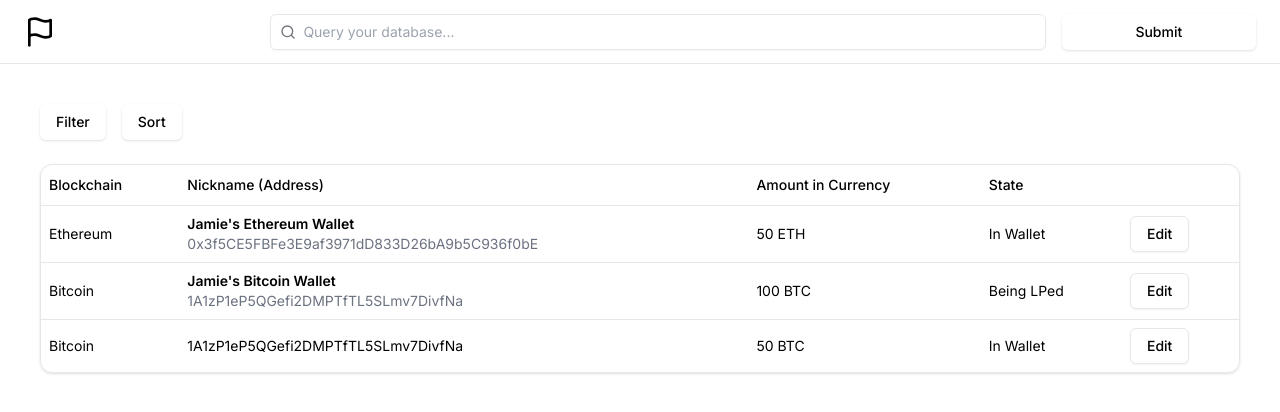
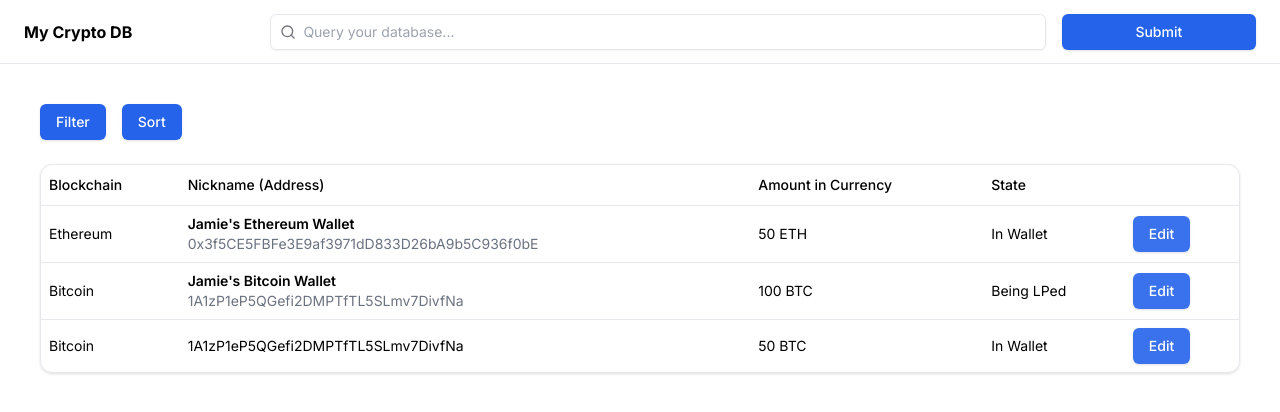
Before and after one commit to ArshaanB/wallet-base, a Next.js app: page / in a window 1280 px wide. Shown: the top 412 px of the page. Built offline with nearby package versions, Linux system fonts and the light colour scheme.

Commit message:
Added blue styling to buttons replaced logo

```diff
--- a/components/home.tsx
+++ b/components/home.tsx
@@ -15,22 +15,8 @@ export function Home() {
     <div key="1" className="flex flex-col w-full min-h-screen">
       <header className="flex items-center h-16 px-4 border-b shrink-0 md:px-6">
         <div className="w-1/5 flex items-center">
-          <svg
-            className=" w-8 h-8"
-            fill="none"
-            height="24"
-            stroke="currentColor"
-            strokeLinecap="round"
-            strokeLinejoin="round"
-            strokeWidth="2"
-            viewBox="0 0 24 24"
-            width="24"
-            xmlns="http://www.w3.org/2000/svg"
-          >
-            <path d="M4 15s1-1 4-1 5 2 8 2 4-1 4-1V3s-1 1-4 1-5-2-8-2-4 1-4 1z" />
-            <line x1="4" x2="4" y1="22" y2="15" />
-          </svg>
-          <span className="sr-only">Company Logo</span>
+          <span className="font-bold">My Crypto DB</span>
+          <span className="sr-only">My Crypto DB</span>
         </div>
         <div className="w-4/5 flex justify-end space-x-4">
           <form className="w-4/5">
@@ -57,9 +43,7 @@ export function Home() {
               </svg>
             </div>
           </form>
-          <Button variant={"default"} className="w-1/5">
-            Submit
-          </Button>
+          <Button className="w-1/5">Submit</Button>
         </div>
       </header>
       <main className="flex min-h-[calc(100vh_-_theme(spacing.16))] flex-1 flex-col gap-2 p-4 md:gap-4 md:p-10">
@@ -90,7 +74,7 @@ export function Home() {
                 <TableCell>50 ETH</TableCell>
                 <TableCell>In Wallet</TableCell>
                 <TableCell>
-                  <Button variant="outline">Edit</Button>
+                  <Button variant="primary_light">Edit</Button>
                 </TableCell>
               </TableRow>
               <TableRow>
@@ -104,7 +88,7 @@ export function Home() {
                 <TableCell>100 BTC</TableCell>
                 <TableCell>Being LPed</TableCell>
                 <TableCell>
-                  <Button variant="outline">Edit</Button>
+                  <Button variant="primary_light">Edit</Button>
                 </TableCell>
               </TableRow>
               <TableRow>
@@ -117,7 +101,7 @@ export function Home() {
                 <TableCell>50 BTC</TableCell>
                 <TableCell>In Wallet</TableCell>
                 <TableCell>
-                  <Button variant="outline">Edit</Button>
+                  <Button variant="primary_light">Edit</Button>
                 </TableCell>
               </TableRow>
             </TableBody>
--- a/components/ui/button.tsx
+++ b/components/ui/button.tsx
@@ -1,16 +1,16 @@
-import * as React from "react"
-import { Slot } from "@radix-ui/react-slot"
-import { cva, type VariantProps } from "class-variance-authority"
+import * as React from "react";
+import { Slot } from "@radix-ui/react-slot";
+import { cva, type VariantProps } from "class-variance-authority";
 
-import { cn } from "@/lib/utils"
+import { cn } from "@/lib/utils";
 
 const buttonVariants = cva(
   "inline-flex items-center justify-center whitespace-nowrap rounded-md text-sm font-medium transition-colors focus-visible:outline-none focus-visible:ring-1 focus-visible:ring-ring disabled:pointer-events-none disabled:opacity-50",
   {
     variants: {
       variant: {
-        default:
-          "bg-primary text-primary-foreground shadow hover:bg-primary/90",
+        default: "bg-primary text-white shadow hover:bg-primary/90",
+        primary_light: "bg-primary/90 text-white shadow hover:bg-primary/80",
         destructive:
           "bg-destructive text-destructive-foreground shadow-sm hover:bg-destructive/90",
         outline:
@@ -18,40 +18,40 @@ const buttonVariants = cva(
         secondary:
           "bg-secondary text-secondary-foreground shadow-sm hover:bg-secondary/80",
         ghost: "hover:bg-accent hover:text-accent-foreground",
-        link: "text-primary underline-offset-4 hover:underline",
+        link: "text-primary underline-offset-4 hover:underline"
       },
       size: {
         default: "h-9 px-4 py-2",
         sm: "h-8 rounded-md px-3 text-xs",
         lg: "h-10 rounded-md px-8",
-        icon: "h-9 w-9",
-      },
+        icon: "h-9 w-9"
+      }
     },
     defaultVariants: {
       variant: "default",
-      size: "default",
-    },
+      size: "default"
+    }
   }
-)
+);
 
 export interface ButtonProps
   extends React.ButtonHTMLAttributes<HTMLButtonElement>,
     VariantProps<typeof buttonVariants> {
-  asChild?: boolean
+  asChild?: boolean;
 }
 
 const Button = React.forwardRef<HTMLButtonElement, ButtonProps>(
   ({ className, variant, size, asChild = false, ...props }, ref) => {
-    const Comp = asChild ? Slot : "button"
+    const Comp = asChild ? Slot : "button";
     return (
       <Comp
         className={cn(buttonVariants({ variant, size, className }))}
         ref={ref}
         {...props}
       />
-    )
+    );
   }
-)
-Button.displayName = "Button"
+);
+Button.displayName = "Button";
 
-export { Button, buttonVariants }
+export { Button, buttonVariants };
--- a/tailwind.config.ts
+++ b/tailwind.config.ts
@@ -8,6 +8,9 @@ const config: Config = {
   ],
   theme: {
     extend: {
+      colors: {
+        'primary': '#2563eb',
+      },
       backgroundImage: {
         'gradient-radial': 'radial-gradient(var(--tw-gradient-stops))',
         'gradient-conic':
```
